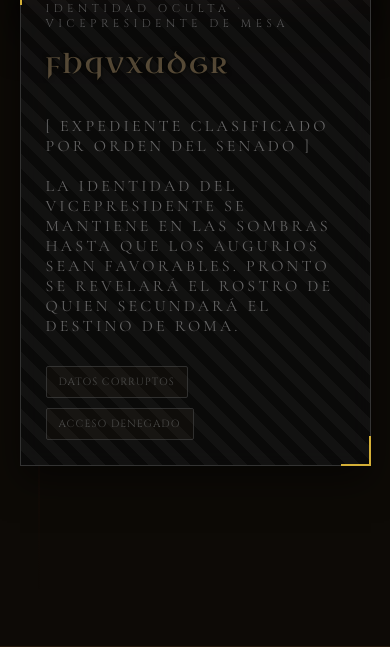
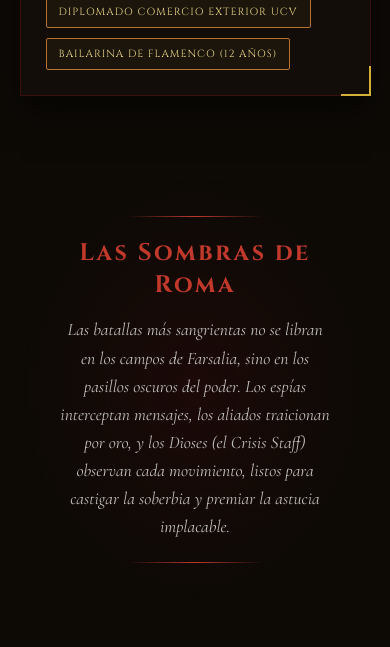
Before and after one commit to cd7396215-sys/svpmun-web, a FastAPI app: page /Mesas in a window 390 px wide. Shown: the part 4087-4734 px from the top of the page. Run offline with FastAPI, Linux system fonts and the light colour scheme.

Commit message:
MesasCrisis9

```diff
--- a/templates/Mesas.html
+++ b/templates/Mesas.html
@@ -31,7 +31,7 @@
     }
 
     /* ══════════════════════════════════════
-       LOADER — ROMANO ANTIGUO (Restaurado)
+       LOADER — ROMANO ANTIGUO
     ══════════════════════════════════════ */
     #loader {
       position:fixed; inset:0; z-index:9999;
@@ -221,125 +221,101 @@
     }
 
     /* ══════════════════════════════════════
-       CONTEXTO ADICIONAL
+       NUEVO CONTEXTO ADICIONAL (COLISEO EPICO)
     ══════════════════════════════════════ */
-    .context-board {
-      position: relative; max-width: 1200px; margin: 0 auto 100px; padding: 0 5%;
-      display: flex; flex-wrap: wrap; align-items: center; justify-content: space-between;
-      z-index: 2; /* Para que esté por encima de las cenizas */
+    .epic-context-banner {
+      position: relative; width: 100%; min-height: 500px; margin: 40px 0 100px;
+      display: flex; align-items: center; justify-content: center; overflow: hidden;
+      border-top: 1px solid rgba(212,175,55,0.2); border-bottom: 1px solid rgba(212,175,55,0.2);
+      z-index: 2;
     }
-    .context-text { flex: 1; min-width: 300px; padding-right: 50px; }
-    .context-text h2 {
-      font-family: 'Cinzel', serif; font-size: 2rem; color: var(--gold-lt); margin-bottom: 20px;
+    .epic-context-banner img {
+      position: absolute; inset: 0; width: 100%; height: 100%; object-fit: cover;
+      filter: sepia(0.5) brightness(0.3) contrast(1.2); z-index: 1;
     }
-    .context-text p {
-      font-family: 'Cormorant Garamond', serif; font-size: 1.2rem; line-height: 1.8; color: var(--silver); margin-bottom: 15px;
+    .epic-context-overlay {
+      position: absolute; inset: 0; z-index: 2;
+      background: linear-gradient(90deg, rgba(13,10,6,0.95) 0%, rgba(13,10,6,0.6) 50%, rgba(13,10,6,0.95) 100%);
     }
-    .context-visual {
-      flex: 1; min-width: 300px; position: relative; height: 350px;
+    .epic-context-content {
+      position: relative; z-index: 3; max-width: 800px; text-align: center; padding: 40px 20px;
+      background: rgba(20, 15, 10, 0.4); border: 1px solid rgba(212,175,55,0.3);
+      backdrop-filter: blur(8px); box-shadow: 0 20px 50px rgba(0,0,0,0.8);
     }
-    .context-visual::before {
-      content: ''; position: absolute; top: 20px; left: -20px; width: 100%; height: 100%;
-      border: 2px solid var(--red-lt); opacity: 0.3; z-index: 1;
+    .epic-context-content h2 {
+      font-family: 'Cinzel', serif; font-size: clamp(1.8rem, 4vw, 2.5rem); color: var(--gold-lt); margin-bottom: 20px;
+      text-shadow: 0 5px 15px rgba(0,0,0,0.9);
     }
-
-    .context-img-wrapper {
-      position: absolute; inset: 0; z-index: 2;
-      box-shadow: inset 0 0 50px 20px var(--dark);
-    }
-
-    .context-visual img {
-      width: 100%; height: 100%;
-      object-fit: cover;
-      object-position: top center;
-      filter: sepia(0.6) brightness(0.5) contrast(1.2);
-      box-shadow: 0 20px 40px rgba(0,0,0,0.8);
-      border-radius: 2px;
-      position: relative; z-index: -1;
+    .epic-context-content p {
+      font-family: 'Cormorant Garamond', serif; font-size: clamp(1.1rem, 2vw, 1.3rem); line-height: 1.8; color: var(--silver-lt); margin-bottom: 15px;
     }
 
     /* ══════════════════════════════════════
-       EFECTO CIFRADO EN LOS NOMBRES (CORREGIDO)
+       EFECTO CIFRADO EN LOS NOMBRES (TAMAÑO CORREGIDO)
     ══════════════════════════════════════ */
     .name-cipher-wrap {
-      position: relative;
-      display: flex;
-      align-items: center;
-      height: 50px; /* Altura fija para que no empuje el texto de abajo */
-      margin-bottom: 25px;
-      cursor: crosshair;
+      position: relative; display: flex; align-items: center; height: 50px;
+      margin-bottom: 20px; cursor: crosshair;
     }
 
-    /* Estado inicial: El Cifrado visible */
     .name-cipher {
       font-family: 'Uncial Antiqua', serif;
-      font-size: clamp(1.4rem, 3.5vw, 2.1rem); /* Tamaño seguro */
-      color: rgba(200, 169, 122, 0.4); /* Color desvanecido/pergamino original */
-      letter-spacing: 0.1em;
-      transition: opacity 0.4s ease, transform 0.4s ease;
+      font-size: clamp(1.1rem, 2.5vw, 1.7rem); /* Tamaño reducido para que no tape fotos */
+      color: rgba(220, 40, 40, 0.8);
+      letter-spacing: 0.05em;
+      transition: opacity 0.4s ease, transform 0.4s ease, filter 0.4s ease;
       position: absolute;
-      text-shadow: 0 0 5px rgba(0,0,0,0.8);
-      white-space: nowrap; /* Evita que se rompa en dos líneas */
-      transform: scale(1);
-      opacity: 1;
+      text-shadow: 0 0 10px rgba(255, 0, 0, 0.6);
+      white-space: nowrap; transform: scale(1); opacity: 1;
     }
 
-    /* Estado secundario: El nombre real oculto */
     .name-plain {
       font-family: 'Cinzel', serif;
-      font-size: clamp(1.4rem, 3.5vw, 2.1rem); /* Tamaño seguro */
-      color: var(--gold-lt); /* Dorado resplandeciente */
-      letter-spacing: 0.15em;
-      opacity: 0;
-      transform: scale(0.95);
+      font-size: clamp(1.1rem, 2.5vw, 1.7rem); /* Tamaño reducido */
+      color: var(--gold-lt);
+      letter-spacing: 0.1em;
+      opacity: 0; transform: scale(0.95);
       transition: opacity 0.4s ease, transform 0.4s ease;
       position: absolute;
       text-shadow: 0 0 15px rgba(212, 175, 55, 0.6);
-      white-space: nowrap; /* Evita que se rompa en dos líneas */
+      white-space: nowrap;
     }
 
-    /* Al pasar el mouse: Ocultar cifrado, mostrar real */
-    .name-cipher-wrap:hover .name-cipher {
-      opacity: 0;
-      transform: scale(1.05);
-    }
-    .name-cipher-wrap:hover .name-plain {
-      opacity: 1;
-      transform: scale(1);
+    .name-cipher-wrap:hover .name-cipher { opacity: 0; transform: scale(1.05); filter: blur(5px); }
+    .name-cipher-wrap:hover .name-plain { opacity: 1; transform: scale(1); }
+
+    /* ══════════════════════════════════════
+       PERFILES DE MESA & INTERSTICIOS (LORE)
+    ══════════════════════════════════════ */
+    .profiles-container {
+      max-width: 1200px; margin: 0 auto; padding: 0 5%; position: relative; z-index: 2;
     }
 
-    /* ══════════════════════════════════════
-       PERFILES DE MESA
-    ══════════════════════════════════════ */
-    .profiles-container {
-      max-width: 1200px; margin: 0 auto; padding: 50px 5%; position: relative; z-index: 2;
-    }
-
+    /* Línea de destino de fondo (desaparece en pantallas pequeñas) */
+    @media (min-width: 901px) {
       .profiles-container::before {
         content: ''; position: absolute; top: 0; bottom: 0; left: 50%; width: 2px;
         background: linear-gradient(to bottom, transparent, var(--gold), var(--red-lt), transparent);
         opacity: 0.3; transform: translateX(-50%); z-index: 0;
       }
+    }
 
     .profile-card {
       display: flex; align-items: center; justify-content: space-between;
-      margin-bottom: 150px; position: relative; z-index: 2;
-      opacity: 0; transform: translateY(50px); transition: all 0.8s cubic-bezier(0.4, 0, 0.2, 1);
+      margin-bottom: 80px; position: relative; z-index: 2;
+      opacity: 0; transform: translateY(40px); transition: all 0.8s cubic-bezier(0.4, 0, 0.2, 1);
     }
     .profile-card.visible { opacity: 1; transform: translateY(0); }
     .profile-card:nth-child(even) { flex-direction: row-reverse; }
 
-    .profile-img-wrap {
-      flex: 0 0 45%; position: relative; perspective: 1000px;
-    }
+    .profile-img-wrap { flex: 0 0 42%; position: relative; perspective: 1000px; }
 
     .retrato-quemado {
       position: relative; width: 100%; aspect-ratio: 3/4;
       background-color: var(--stone-bg); padding: 15px;
       box-shadow: inset 0 0 40px 20px rgba(10,5,0,0.9), 0 20px 40px rgba(0,0,0,0.8);
       border: 1px solid #111; border-radius: 2px; overflow: hidden;
-      transition: transform 0.4s ease, box-shadow 0.4s ease;
-      transform-style: preserve-3d;
+      transition: transform 0.4s ease, box-shadow 0.4s ease; transform-style: preserve-3d;
     }
     .retrato-quemado::after {
       content: ''; position: absolute; inset: 0; pointer-events: none;
@@ -347,22 +323,18 @@
     }
     .retrato-quemado img {
       width: 100%; height: 100%; object-fit: cover; object-position: top;
-      filter: sepia(0.3) contrast(1.1) brightness(0.8) grayscale(0.2);
-      transition: filter 0.5s;
+      filter: sepia(0.3) contrast(1.1) brightness(0.8) grayscale(0.2); transition: filter 0.5s;
     }
     .profile-card:hover .retrato-quemado {
       transform: scale(1.02) rotateY(5deg);
       box-shadow: inset 0 0 40px 20px rgba(10,5,0,0.9), 0 30px 60px rgba(212,175,55,0.15);
     }
-    .profile-card:hover .retrato-quemado img {
-      filter: sepia(0.1) contrast(1.1) brightness(1) grayscale(0);
-    }
+    .profile-card:hover .retrato-quemado img { filter: sepia(0.1) contrast(1.1) brightness(1) grayscale(0); }
 
     .profile-info {
-      flex: 0 0 45%; padding: 40px; background: rgba(20, 15, 10, 0.7);
-      border: 1px solid rgba(212,175,55,0.1); backdrop-filter: blur(10px);
-      box-shadow: 0 15px 35px rgba(0,0,0,0.5);
-      position: relative;
+      flex: 0 0 48%; padding: 40px; background: rgba(20, 15, 10, 0.85);
+      border: 1px solid rgba(212,175,55,0.15); backdrop-filter: blur(10px);
+      box-shadow: 0 15px 35px rgba(0,0,0,0.5); position: relative;
     }
     .profile-info::before {
       content: ''; position: absolute; top: -1px; left: -1px; width: 30px; height: 30px;
@@ -378,19 +350,46 @@
       color: var(--red-lt); text-transform: uppercase; margin-bottom: 10px; display: block;
     }
 
-    .achievements-grid {
-      display: flex; flex-wrap: wrap; gap: 10px; margin-top: 20px;
-    }
+    .achievements-grid { display: flex; flex-wrap: wrap; gap: 10px; margin-top: 20px; }
     .achievement-badge {
       font-family: 'Cinzel', serif; font-size: 0.65rem; letter-spacing: 0.1em;
       color: var(--gold-lt); background: rgba(212,175,55,0.05);
       border: 1px solid rgba(212,175,55,0.3); padding: 8px 12px;
       border-radius: 2px; text-transform: uppercase; transition: all 0.3s ease;
     }
-    .achievement-badge:hover {
-      background: rgba(212,175,55,0.2); border-color: var(--gold); transform: translateY(-2px);
+    .achievement-badge:hover { background: rgba(212,175,55,0.2); border-color: var(--gold); transform: translateY(-2px); }
+    .highlight-badge { border-color: var(--red-lt); color: #fff; background: rgba(139,26,26,0.2); }
+
+    /* ESTILOS INTERSTICIALES (HISTORIA/LORE) PARA ROMPER LA MONOTONÍA */
+    .lore-interstitial {
+      position: relative; max-width: 800px; margin: 0 auto 80px; padding: 40px;
+      text-align: center; background: radial-gradient(ellipse at center, rgba(30,20,10,0.6) 0%, transparent 70%);
+      opacity: 0; transform: translateY(30px); transition: all 0.8s ease; z-index: 2;
     }
-    .highlight-badge { border-color: var(--red-lt); color: #fff; background: rgba(139,26,26,0.2); }
+    .lore-interstitial.visible { opacity: 1; transform: translateY(0); }
+    .lore-interstitial::before, .lore-interstitial::after {
+      content: ''; display: block; width: 50%; height: 1px; margin: 0 auto;
+      background: linear-gradient(90deg, transparent, var(--gold), transparent);
+    }
+    .lore-interstitial::before { margin-bottom: 20px; }
+    .lore-interstitial::after { margin-top: 20px; }
+
+    .lore-interstitial.dark-red::before, .lore-interstitial.dark-red::after {
+      background: linear-gradient(90deg, transparent, var(--red-lt), transparent);
+    }
+    .lore-interstitial.dark-red { background: radial-gradient(ellipse at center, rgba(50,10,10,0.4) 0%, transparent 70%); }
+
+    .lore-title { font-family: 'Cinzel', serif; font-size: 1.5rem; color: var(--gold-lt); margin-bottom: 15px; letter-spacing: 0.1em; }
+    .lore-interstitial.dark-red .lore-title { color: var(--red-lt); }
+    .lore-text { font-family: 'Cormorant Garamond', serif; font-style: italic; font-size: 1.1rem; color: var(--silver); line-height: 1.6; }
+
+    /* Imagen decorativa panorámica pequeña */
+    .lore-img-strip {
+      width: 100%; height: 120px; overflow: hidden; margin-bottom: 20px; border: 1px solid rgba(212,175,55,0.2);
+    }
+    .lore-img-strip img {
+      width: 100%; height: 100%; object-fit: cover; filter: sepia(0.6) brightness(0.4);
+    }
 
     /* Estilo Especial para el Perfil Incógnito */
     .incognito-img { filter: blur(8px) grayscale(1) brightness(0.3) !important; }
@@ -404,11 +403,9 @@
     @media (max-width: 900px) {
       .profile-card, .profile-card:nth-child(even) { flex-direction: column; margin-bottom: 80px; }
       .profile-img-wrap, .profile-info { flex: 0 0 100%; width: 100%; }
-      .profile-info { margin-top: -40px; z-index: 10; padding: 25px; }
-      .profiles-container::before { left: 10%; }
-      .context-board { flex-direction: column; }
-      .context-text { padding-right: 0; margin-bottom: 30px; }
+      .profile-info { margin-top: -30px; padding: 25px; }
       .name-plain, .name-cipher { white-space: normal; line-height: 1.2;}
+      .epic-context-banner { min-height: 400px; }
     }
 
     footer { background:linear-gradient(to top, #060401, #0d0a06); padding:40px 20px; text-align:center; border-top:1px solid rgba(180,115,51,0.2); margin-top: 50px; position:relative; z-index: 2;}
@@ -421,7 +418,7 @@
 <!-- CANVAS PARA EL FUEGO/CENIZAS EN EL FONDO -->
 <canvas id="ash-canvas"></canvas>
 
-<!-- LOADER (El original de Crisis, con textos adaptados) -->
+<!-- LOADER ROMANO CLÁSICO (Restaurado) -->
 <div id="loader">
   <div class="loader-fire-base"></div>
   <div class="loader-fire-flicker"></div>
@@ -438,38 +435,16 @@
   </div>
 
   <div class="loader-scroll">
-    <img class="loader-eagle"
-         src="https://upload.wikimedia.org/wikipedia/commons/thumb/2/2e/Aquila.svg/200px-Aquila.svg.png"
-         alt="Aquila SPQR"
-         onerror="this.style.display='none'">
+    <img class="loader-eagle" src="https://upload.wikimedia.org/wikipedia/commons/thumb/2/2e/Aquila.svg/200px-Aquila.svg.png" alt="Aquila SPQR" onerror="this.style.display='none'">
     <div class="loader-spqr">· Senatus Populusque Romanus ·</div>
-
     <div class="loader-sep"></div>
-
     <div class="loader-alert-title">Alto Mando</div>
-
-    <div class="loader-proclama">
-      CRISIS COMITIALIS · SVPMUN MMXXVI<br>
-      Conoce a la Mesa Directiva
-    </div>
-
+    <div class="loader-proclama">CRISIS COMITIALIS · SVPMUN MMXXVI<br>Conoce a la Mesa Directiva</div>
     <div class="loader-sep"></div>
-
-    <div class="loader-status-roman" id="loader-status">
-      Convocando a los Magistrados...
-    </div>
-
+    <div class="loader-status-roman" id="loader-status">Convocando a los Magistrados...</div>
     <div class="loader-tally" id="loader-tally">
-      <div class="tally-mark"></div>
-      <div class="tally-mark"></div>
-      <div class="tally-mark"></div>
-      <div class="tally-mark"></div>
-      <div class="tally-mark"></div>
-      <div class="tally-mark"></div>
-      <div class="tally-mark"></div>
-      <div class="tally-mark"></div>
-      <div class="tally-mark"></div>
-      <div class="tally-mark"></div>
+      <div class="tally-mark"></div><div class="tally-mark"></div><div class="tally-mark"></div><div class="tally-mark"></div><div class="tally-mark"></div>
+      <div class="tally-mark"></div><div class="tally-mark"></div><div class="tally-mark"></div><div class="tally-mark"></div><div class="tally-mark"></div>
     </div>
   </div>
 </div>
@@ -499,9 +474,11 @@
   </div>
 </section>
 
-<!-- CONTEXTO ADICIONAL -->
-<section class="context-board rv-trigger">
-  <div class="context-text">
+<!-- NUEVO BANNER DE CONTEXTO (COLISEO) -->
+<section class="epic-context-banner">
+  <img src="https://upload.wikimedia.org/wikipedia/commons/thumb/d/de/Colosseo_2020.jpg/1280px-Colosseo_2020.jpg" alt="Coliseo Romano">
+  <div class="epic-context-overlay"></div>
+  <div class="epic-context-content">
     <h2>El Tablero está Preparado</h2>
     <p>
       La crisis no es un comité ordinario. Aquí, la historia no está escrita; se forja en tiempo real. Mientras vosotros, los delegados, representáis a generales, espías y magistrados, existe un poder superior que observa desde las sombras.
@@ -510,18 +487,13 @@
       La Mesa Directiva no solo modera el debate. Ellos son <strong>el Senado, las legiones enemigas, los espías interceptados y el clima implacable</strong>. Presentamos al Alto Mando: aquellos que han diseñado la Segunda Guerra Civil Romana y están listos para llevar tus habilidades al límite absoluto. ¿Sobrevivirás a su juego?
     </p>
   </div>
-  <div class="context-visual">
-    <div class="context-img-wrapper">
-      <img src="static/Cesar.png" alt="Muerte de Julio Cesar" onerror="this.src='https://upload.wikimedia.org/wikipedia/commons/thumb/a/a4/Vincenzo_Camuccini_-_Death_of_Julius_Caesar.jpg/800px-Vincenzo_Camuccini_-_Death_of_Julius_Caesar.jpg'">
-    </div>
-  </div>
 </section>
 
-<!-- PERFILES -->
+<!-- CONTENEDOR DE PERFILES E INTERSTICIOS -->
 <section class="profiles-container">
 
   <!-- DANIEL GUANIPA (Presidente) -->
-  <div class="profile-card">
+  <div class="profile-card reveal-item">
     <div class="profile-img-wrap" onmousemove="tiltEffect(event, this)" onmouseleave="resetTilt(this)">
       <div class="retrato-quemado">
         <img src="static/Daniel.jpeg" alt="Daniel Guanipa" onerror="this.src='https://via.placeholder.com/400x500/1a1209/d4af37?text=Daniel+Guanipa'">
@@ -530,7 +502,6 @@
     <div class="profile-info">
       <span class="role-label">Magistrado Supremo · Presidente de Mesa</span>
 
-      <!-- EFECTO CIFRADO CÉSAR: Se muestra cifrado por defecto, revela original en hover -->
       <div class="name-cipher-wrap" title="Descifrando identidad...">
         <span class="name-cipher">GDQLHO JXDQLSD</span>
         <span class="name-plain">Daniel Guanipa</span>
@@ -552,8 +523,19 @@
     </div>
   </div>
 
+  <!-- INTERSTICIO 1: EL PODER DEL SENADO -->
+  <div class="lore-interstitial reveal-item">
+    <div class="lore-img-strip">
+      <img src="https://upload.wikimedia.org/wikipedia/commons/thumb/4/4a/Forum_romanum_6k_%285765477647%29.jpg/1200px-Forum_romanum_6k_%285765477647%29.jpg" alt="Foro Romano">
+    </div>
+    <h3 class="lore-title">Auctoritas Patrum</h3>
+    <p class="lore-text">
+      La autoridad del Senado descansa sobre los hombros del Magistrado Supremo. Una palabra suya puede silenciar a un cónsul o desatar el avance de las legiones. En este comité, el orden parlamentario es la única y última barrera que separa a la civilización de la barbarie absoluta.
+    </p>
+  </div>
+
   <!-- AMARANTHA MARTHORANO (Crisis Staff) -->
-  <div class="profile-card">
+  <div class="profile-card reveal-item">
     <div class="profile-img-wrap" onmousemove="tiltEffect(event, this)" onmouseleave="resetTilt(this)">
       <div class="retrato-quemado" style="box-shadow: inset 0 0 40px 20px rgba(10,5,0,0.9), 0 20px 40px rgba(139,26,26,0.3);">
         <img src="static/Amarantha.png" alt="Amarantha Marthorano" onerror="this.src='https://via.placeholder.com/400x500/1a1209/8b1a1a?text=Amarantha+Marthorano'">
@@ -562,10 +544,9 @@
     <div class="profile-info" style="border-color: rgba(139,26,26,0.3);">
       <span class="role-label" style="color: var(--copper);">Arquitecta del Caos · Crisis Staff</span>
 
-      <!-- EFECTO CIFRADO CÉSAR: Se muestra cifrado por defecto, revela original en hover -->
       <div class="name-cipher-wrap" title="Descifrando identidad...">
-  <span class="name-cipher" style="font-size: clamp(1rem, 2.5vw, 1.5rem); letter-spacing: 0;">DPDUDQWKD PDUWKRUDQR</span>
-  <span class="name-plain" style="font-size: clamp(1rem, 2.5vw, 1.5rem); letter-spacing: 0;">Amarantha Marthorano</span>
+        <span class="name-cipher">DPDUDQWKD PDUWKRUDQR</span>
+        <span class="name-plain">Amarantha Marthorano</span>
       </div>
 
       <p style="font-family:'Cormorant Garamond', serif; font-size: 1.1rem; color: #c0bfbb; margin-bottom: 20px; line-height: 1.5; font-style: italic;">
@@ -584,8 +565,16 @@
     </div>
   </div>
 
+  <!-- INTERSTICIO 2: LAS SOMBRAS Y EL CAOS -->
+  <div class="lore-interstitial dark-red reveal-item">
+    <h3 class="lore-title">Las Sombras de Roma</h3>
+    <p class="lore-text">
+      Las batallas más sangrientas no se libran en los campos de Farsalia, sino en los pasillos oscuros del poder. Los espías interceptan mensajes, los aliados traicionan por oro, y los Dioses (el Crisis Staff) observan cada movimiento, listos para castigar la soberbia y premiar la astucia implacable.
+    </p>
+  </div>
+
   <!-- VICEPRESIDENTE (Incógnito) -->
-  <div class="profile-card incognito-card">
+  <div class="profile-card incognito-card reveal-item">
     <div class="profile-img-wrap" onmousemove="tiltEffect(event, this)" onmouseleave="resetTilt(this)">
       <div class="retrato-quemado">
         <img src="https://upload.wikimedia.org/wikipedia/commons/thumb/1/10/Augustus_Beziers_Louvre_Ma3156.jpg/800px-Augustus_Beziers_Louvre_Ma3156.jpg" class="incognito-img" alt="Incógnito">
@@ -594,7 +583,6 @@
     <div class="profile-info">
       <span class="role-label">Identidad Oculta · Vicepresidente de Mesa</span>
 
-      <!-- EFECTO CIFRADO CÉSAR: Se muestra cifrado por defecto, revela original en hover -->
       <div class="name-cipher-wrap" title="Descifrando identidad...">
         <span class="name-cipher">FHQVXUDGR</span>
         <span class="name-plain" style="color:#888; text-shadow: none;">CENSURADO</span>
@@ -622,7 +610,7 @@
 
 <script>
   /* ══════════════════════════════════════
-     LOGICA DEL LOADER ROMANO
+     LOGICA DEL LOADER ROMANO CLÁSICO
   ══════════════════════════════════════ */
   (function(){
     const statusMsgs = [
@@ -748,7 +736,7 @@
     });
   }, { threshold: 0.15 });
 
-  document.querySelectorAll('.profile-card').forEach(card => {
+  document.querySelectorAll('.reveal-item').forEach(card => {
     observer.observe(card);
   });
 
```
Lines whose indentation alone changed are shown as unchanged.
